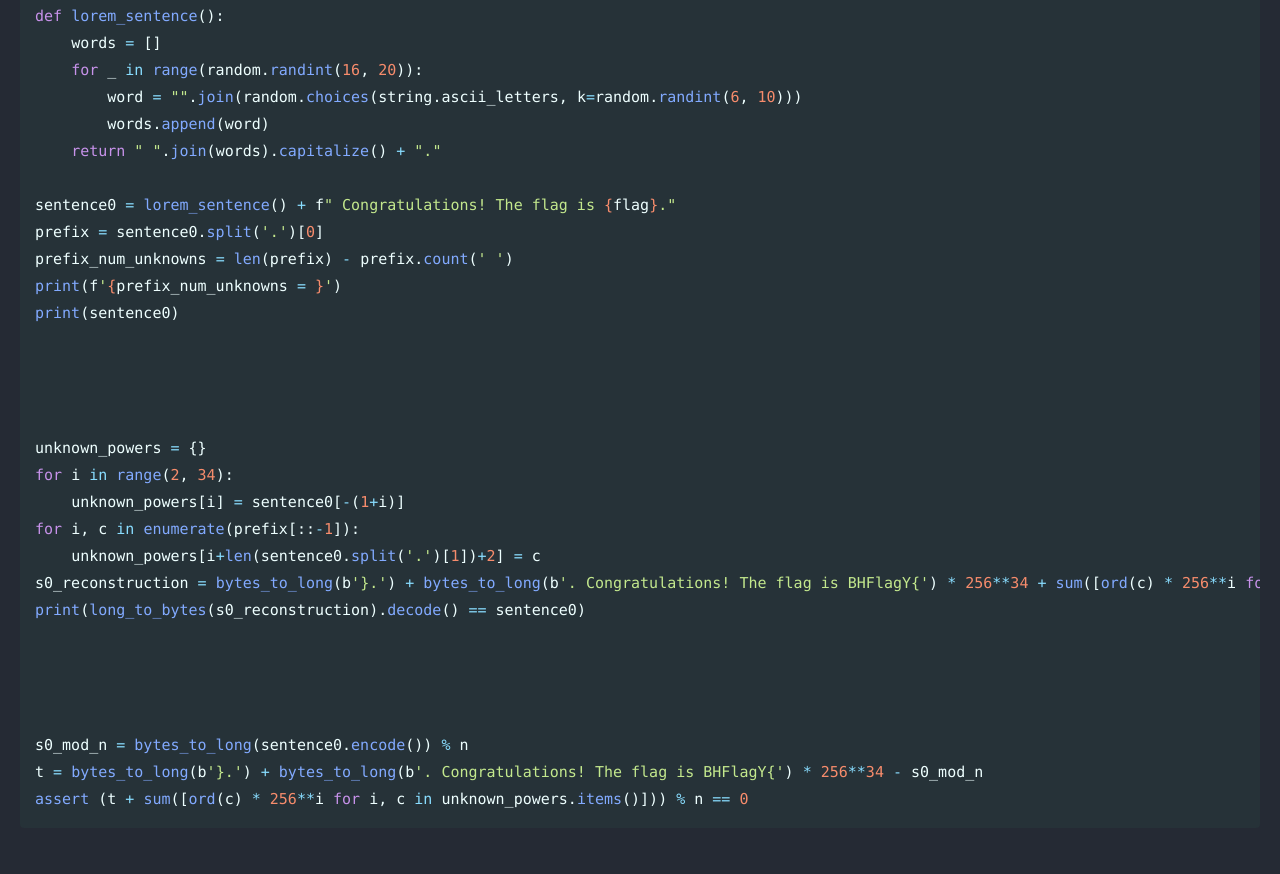
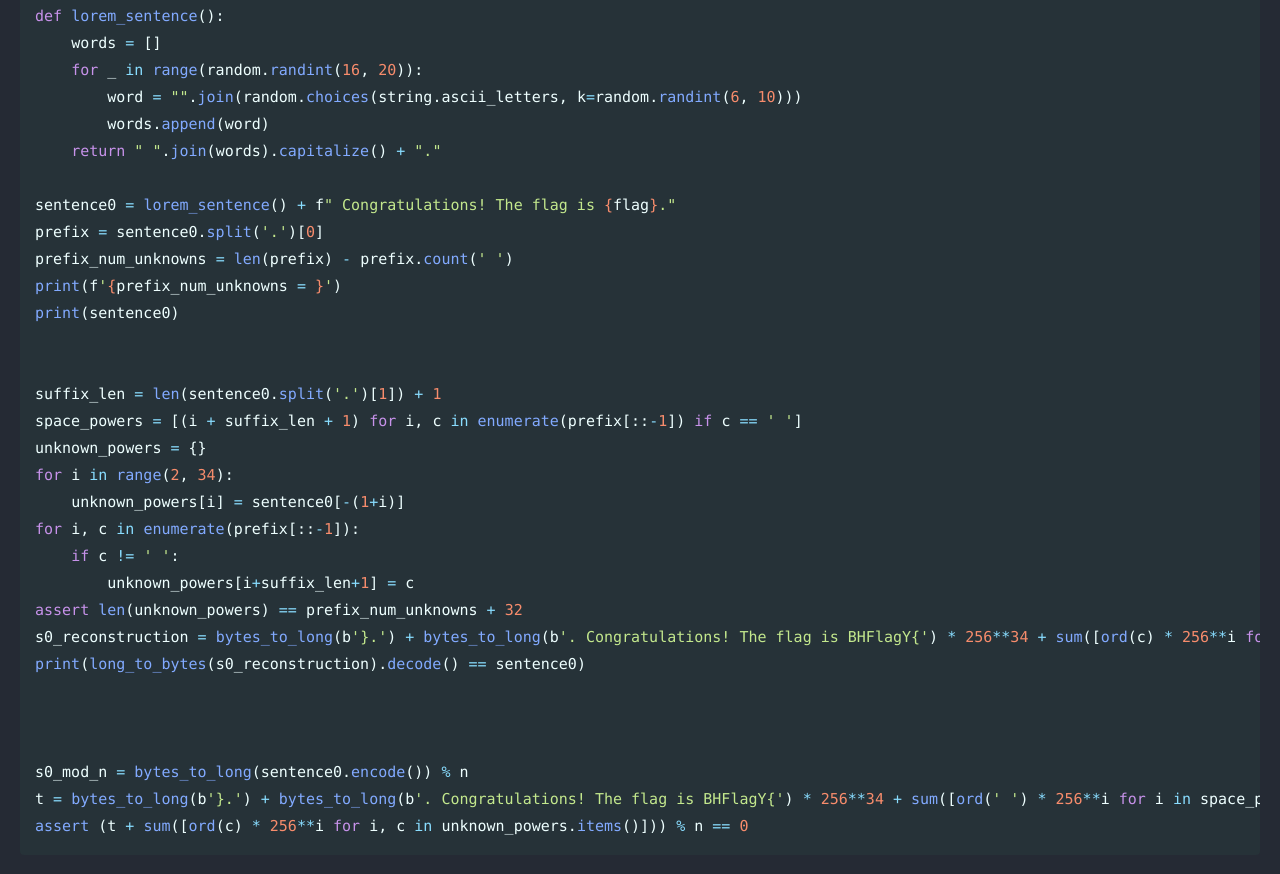
Before and after one commit to Connor-McCartney/Connor-McCartney.github.io, a Jekyll site: the page built from _pages/cryptography/other/doloRSitAmetRevenge.md, in a window 1280 px wide and 900 px high, scrolled down 5330 px. Shown: the top 874 px of the window. Built offline with Jekyll 4.4.1, drawn with Linux system fonts in a browser that asks for light colours; cached includes are drawn as plain includes.

Commit message:
Update doloRSitAmetRevenge.md

````diff
--- a/_pages/cryptography/other/doloRSitAmetRevenge.md
+++ b/_pages/cryptography/other/doloRSitAmetRevenge.md
@@ -224,20 +224,21 @@ print(f'{prefix_num_unknowns = }')
 print(sentence0)
 
 
-
-
+suffix_len = len(sentence0.split('.')[1]) + 1
+space_powers = [(i + suffix_len + 1) for i, c in enumerate(prefix[::-1]) if c == ' ']
 unknown_powers = {}
 for i in range(2, 34):
     unknown_powers[i] = sentence0[-(1+i)]
 for i, c in enumerate(prefix[::-1]):
-    unknown_powers[i+len(sentence0.split('.')[1])+2] = c
-s0_reconstruction = bytes_to_long(b'}.') + bytes_to_long(b'. Congratulations! The flag is BHFlagY{') * 256**34 + sum([ord(c) * 256**i for i, c in unknown_powers.items()])
+    if c != ' ':
+        unknown_powers[i+suffix_len+1] = c
+assert len(unknown_powers) == prefix_num_unknowns + 32
+s0_reconstruction = bytes_to_long(b'}.') + bytes_to_long(b'. Congratulations! The flag is BHFlagY{') * 256**34 + sum([ord(c) * 256**i for i, c in unknown_powers.items()]) + sum([ord(' ') * 256**i for i in space_powers])
 print(long_to_bytes(s0_reconstruction).decode() == sentence0)
 
 
 
-
 s0_mod_n = bytes_to_long(sentence0.encode()) % n
-t = bytes_to_long(b'}.') + bytes_to_long(b'. Congratulations! The flag is BHFlagY{') * 256**34 - s0_mod_n
+t = bytes_to_long(b'}.') + bytes_to_long(b'. Congratulations! The flag is BHFlagY{') * 256**34 + sum([ord(' ') * 256**i for i in space_powers]) - s0_mod_n
 assert (t + sum([ord(c) * 256**i for i, c in unknown_powers.items()])) % n == 0
 ```
````
